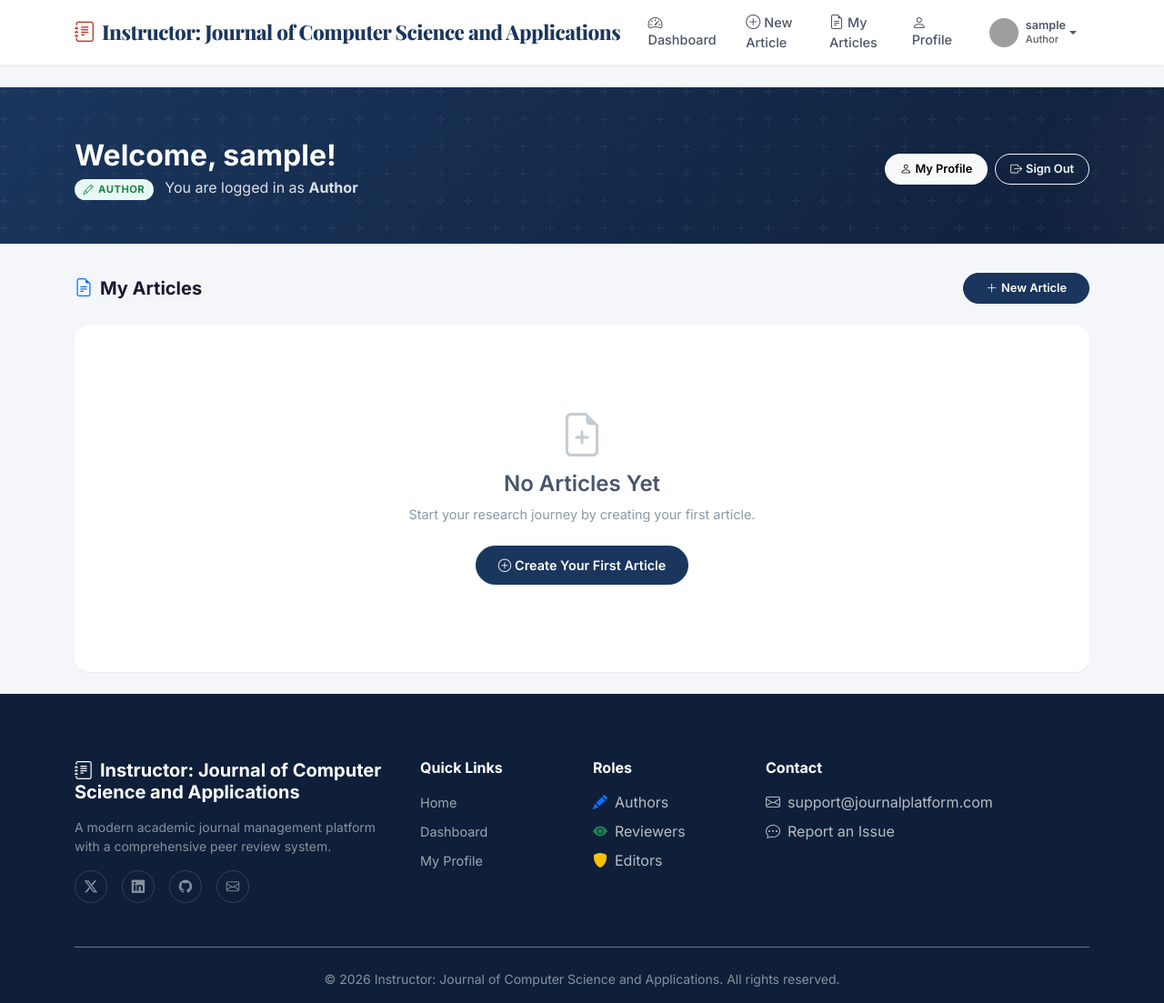
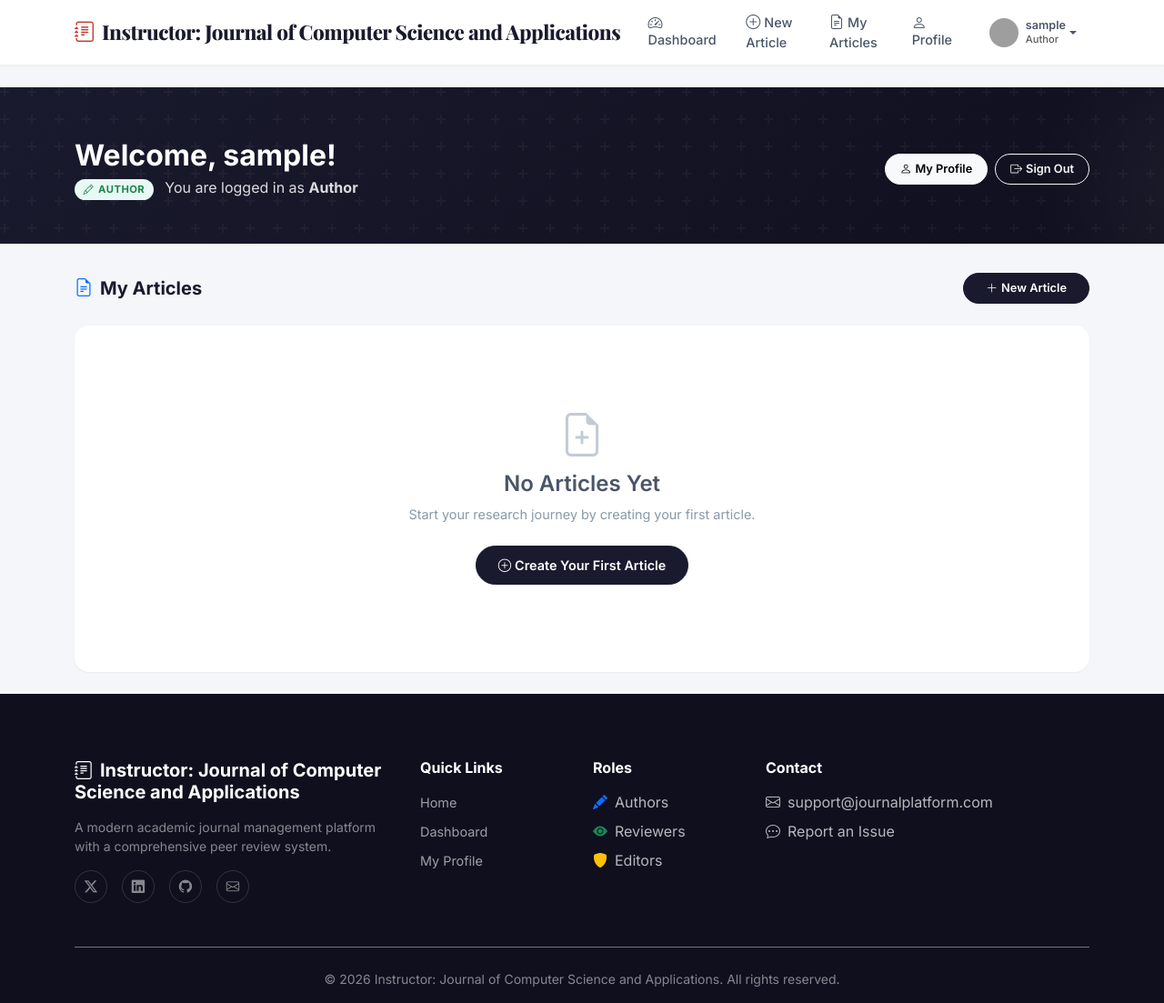
Before and after one commit to baumel25/journal_platform, a Django app: page /accounts/dashboard/ in a window 1280 px wide. Shown: the whole page at 91% size. Run offline with Django 4.2, Linux system fonts and the light colour scheme; the visitor is signed in with stand-in values (Sample User, id 1); data that the repository does not hold is empty; grey boxes are pictures that could not be loaded.

Commit message:
Change primary color to #1a1a2e

```diff
--- a/static/css/style.css
+++ b/static/css/style.css
@@ -1,12 +1,12 @@
 /* ============================================
-   Journal Platform - Professional Theme
+   Instructor: Journal of Computer Science and Applications - Professional Theme
    ============================================ */
 
 /* Variables */
 :root {
-    --primary: #1a365d;
-    --primary-light: #2d5a9e;
-    --primary-dark: #0f1f3a;
+    --primary: #1a1a2e;
+    --primary-light: #2d2d5e;
+    --primary-dark: #0f0f1e;
     --accent: #c0392b;
     --accent-light: #e74c3c;
     --success: #27ae60;
@@ -112,7 +112,7 @@ a { text-decoration: none; }
 .navbar .btn-light:hover {
     background: var(--primary-light);
     transform: translateY(-1px);
-    box-shadow: 0 4px 12px rgba(26, 54, 93, 0.3);
+    box-shadow: 0 4px 12px rgba(26, 26, 46, 0.3);
 }
 
 /* User avatar in nav */
@@ -322,7 +322,7 @@ a { text-decoration: none; }
     background: var(--primary-light);
     border-color: var(--primary-light);
     transform: translateY(-1px);
-    box-shadow: 0 4px 12px rgba(26, 54, 93, 0.25);
+    box-shadow: 0 4px 12px rgba(26, 26, 46, 0.25);
 }
 
 .btn-outline-primary {
```
